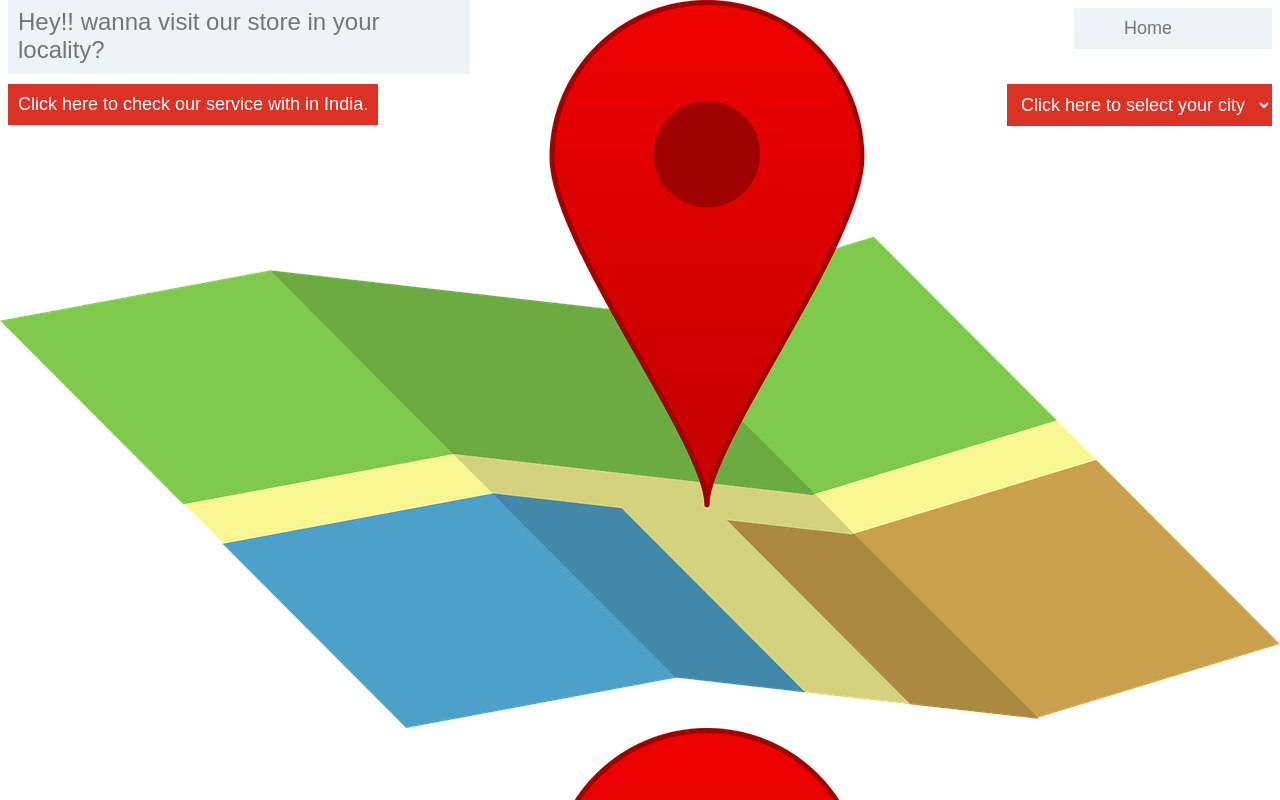
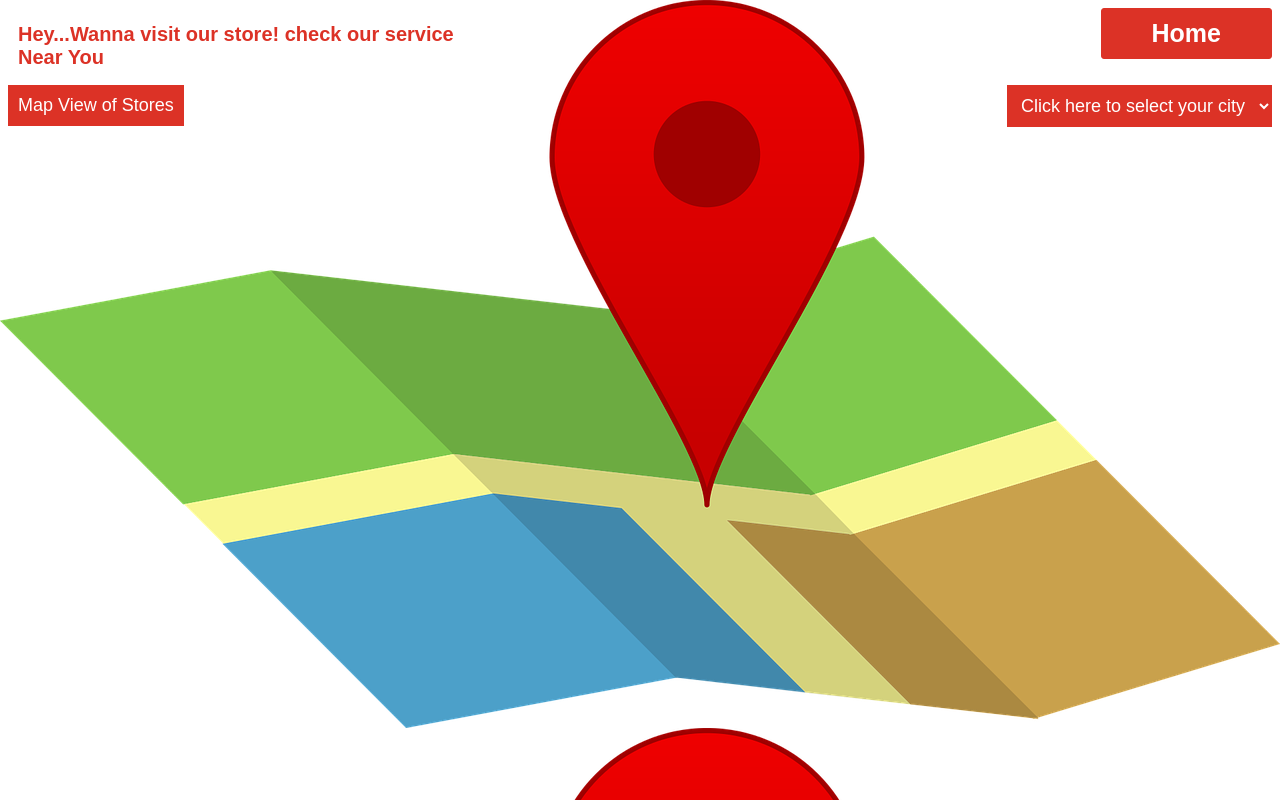
Before and after one commit to hoshiyarjyani/Rentomojo-Website-Clone, a plain HTML site: page Navigation.html in a window 1280 px wide. Drawn offline with Linux system fonts and the light colour scheme; some packages are replaced by stand-ins of ours.

Commit message:
some change in css map

```diff
--- a/Navigation.css
+++ b/Navigation.css
@@ -51,9 +51,6 @@ iframe {
     width: 90%;
 }
 
-#check {
-    padding: 10px;
-}
 
 #city_map {
     display: none;
@@ -107,21 +104,15 @@ button {
 
 h2 {
     margin-top: -10px;
-    color: rgb(83, 77, 77);
     font-family: Arial, Helvetica, sans-serif;
-    font-weight: 50;
+    font-weight:700;
     width: 35%;
+    font-size: 20px;
     padding: 10px;
-    background-color: rgb(238, 243, 247);
-    color: rgb(119, 116, 116);
-
-}
-
-#home:hover,
-h2:hover {
-    background-color: #dc3226;
-    color: white;
-
+    background-color: white;
+    color: #dc3226;
+/* border: 1px solid #dc3226; */
+margin-top: 0.3rem;
 }
 
 #top {
@@ -131,9 +122,32 @@ h2:hover {
 }
 
 #home {
-    background-color: rgb(238, 243, 247);
-    color: rgb(119, 116, 116);
-    padding-right: 100px;
+    background-color: #dc3226;
+    color: white;
+    padding-right: 50px;
+    padding-left: 50px;
+    font-size: 25px;
+    font-weight: 700;
+    border-radius: 3px;
+    border: 1px solid #dc3226;
+}
+#home:hover {
+    background-color: white;
+    border: 1pxsolid #dc3226;
+    color: #dc3226;
+    padding-right: 50px;
     padding-left: 50px;
     font-size: large;
 }
+
+#check {
+    padding: 10px;
+    color: white;
+    background-color: #dc3226;
+    border: 2px;
+}
+#check:hover{
+    background-color: white;
+    border: 1px solid #dc3226;
+    color: #dc3226;
+}
--- a/Navigation.html
+++ b/Navigation.html
@@ -13,12 +13,12 @@
 
 <body>
     <div id="top">
-        <h2>Hey!! wanna visit our store in your locality?</h2>
+        <h2>Hey...Wanna visit our store! check our service Near You </h2>
         <a href="index.html"> <button id="home">Home</button> </a>
     </div>
     <div id="map_option">
         <div id="map_india">
-            <button id="check">Click here to check our service with in India. </button>
+            <button id="check">Map View of Stores</button>
         </div>
 
         <div id="map_particular">
```
